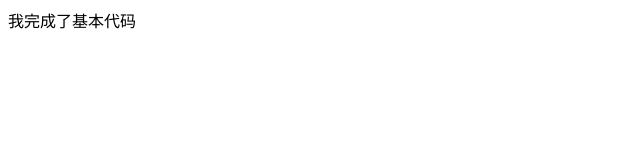
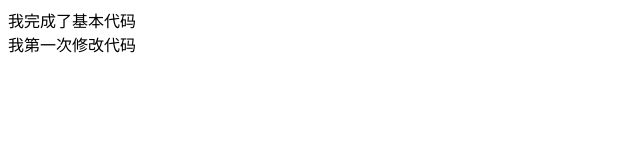
Before and after one commit to crazyunclezhang/mydeom, a plain HTML site: page index.html in a window 1280 px wide. Shown: the whole page, without its empty margins (0-640 px from the left). Drawn offline with Linux system fonts and the light colour scheme.

Commit message:
我的第二次提交

```diff
--- a/index.html
+++ b/index.html
@@ -10,5 +10,8 @@
     <div>
         我完成了基本代码
     </div>
+
+    <div>我第一次修改代码</div>
+
 </body>
 </html>
```
